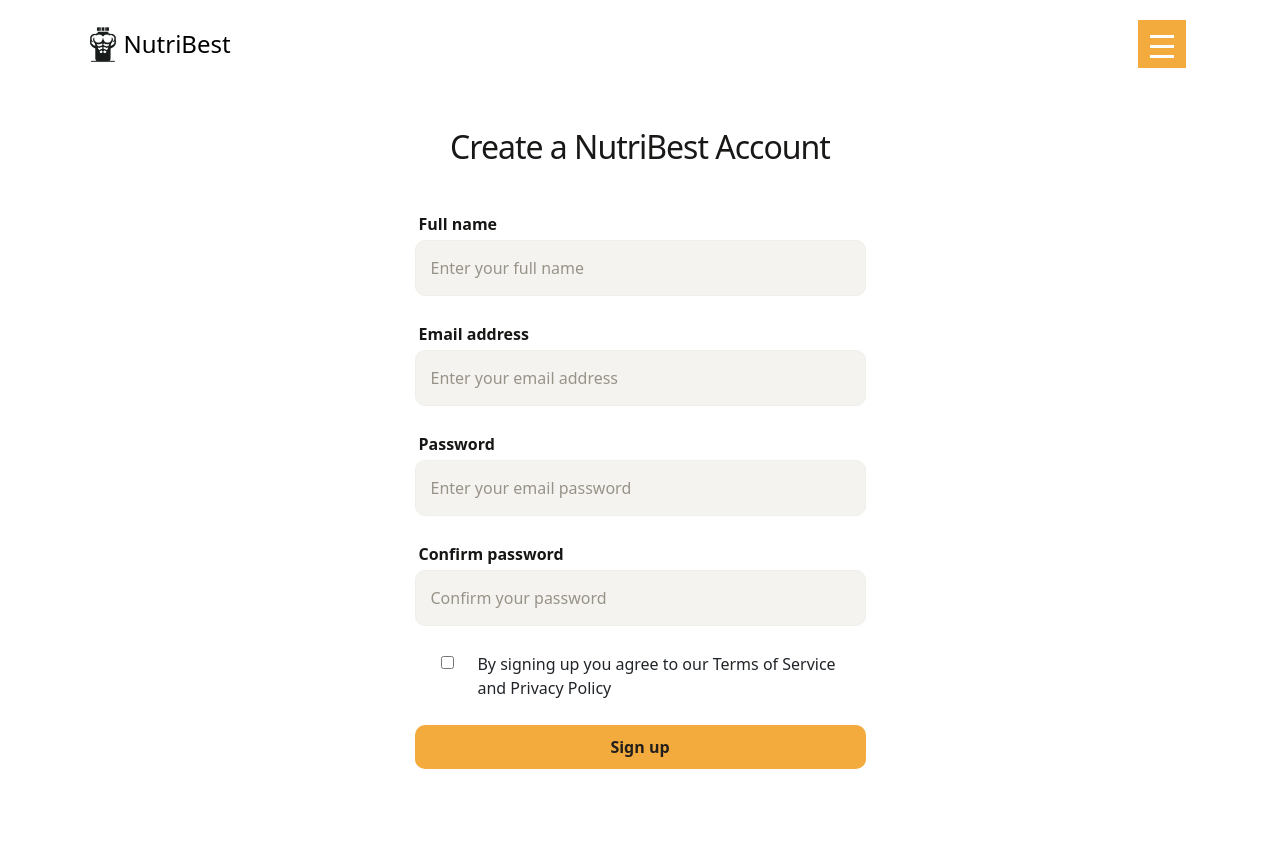
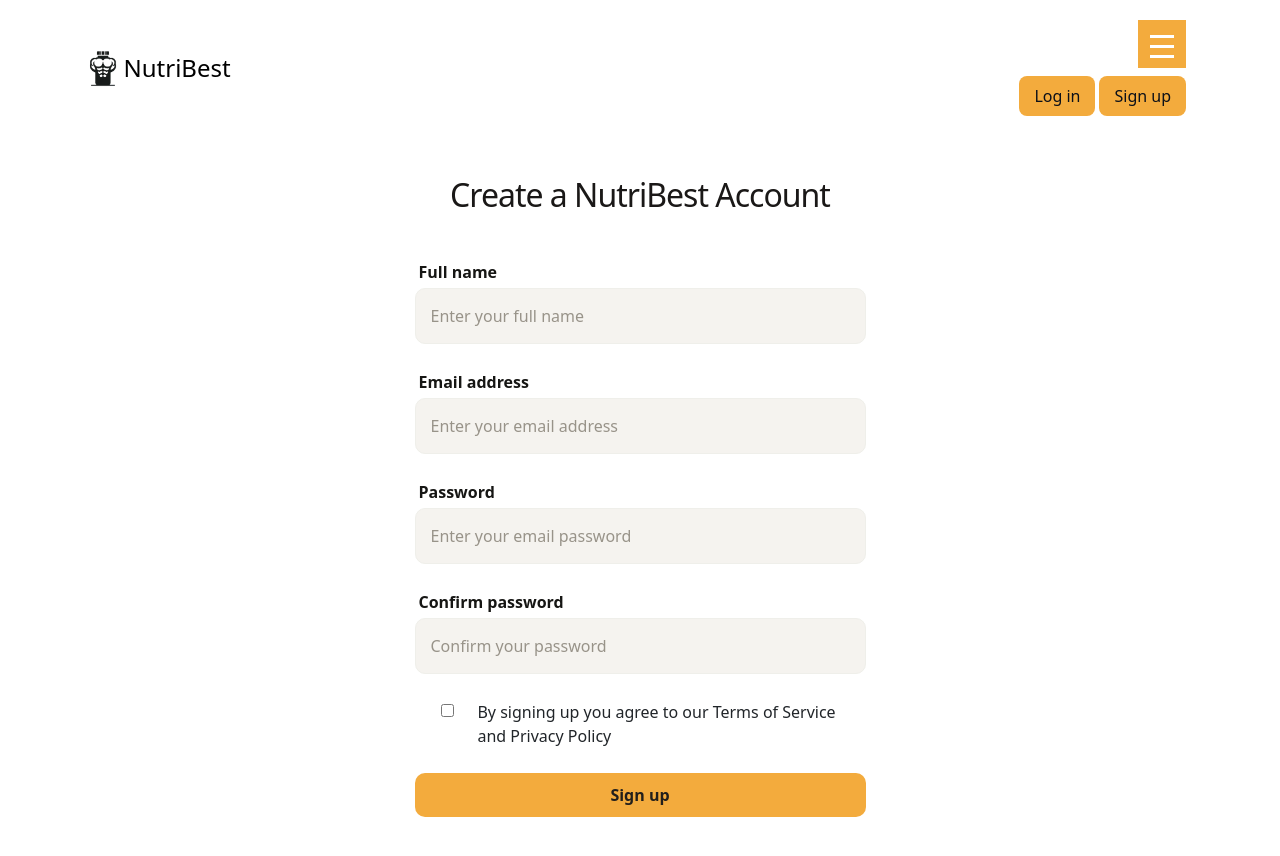
Before and after one commit to georgi2005atanasov/NutriBest, a React (Vite) app in the folder frontend/nutri-best-project/: page /register in a window 1280 px wide. Shown: the top 856 px of the page. Before the commit the page ends 800 px from the top, so only its background shows below. Built offline with nearby package versions, Linux system fonts and the light colour scheme; a web font is replaced by a local one.

Commit message:
Created login and register buttons in the navigation

```diff
--- a/frontend/nutri-best-project/src/components/MainNavigation.jsx
+++ b/frontend/nutri-best-project/src/components/MainNavigation.jsx
@@ -4,7 +4,7 @@ import { Link } from "react-router-dom";
 
 export default function MainNavigation() {
     return <div className={`container ${styles["main-navigation"]}`}>
-        <div className="row d-flex justify-content-start align-items-center">
+        <div className="row d-flex justify-content-between align-items-center">
             <div className="col-2 d-flex">
                 <div className="container">
                     <div className="row d-flex justify-content-around align-items-center">
@@ -26,7 +26,7 @@ export default function MainNavigation() {
             <div className="col-10">
                 <div className="container">
                     <div className="row">
-                        <div className="col-12">
+                        <div className="col-md-12">
                             <div className={`${styles["menu"]} d-flex justify-content-end align-items-center`}>
                                 <input type="checkbox" id={styles["check"]} />
                                 <label htmlFor={styles["check"]} className={`${styles["button"]}`}>
@@ -43,6 +43,17 @@ export default function MainNavigation() {
                             </div>
                         </div>
                     </div>
+
+                    <div className="row d-flex justify-content-end mt-2">
+                        <div className="col-md-6 d-flex justify-content-end">
+                            <div className={`${styles["nav-link"]} mx-1`}>
+                                <Link to="/login">Log in</Link>
+                            </div>
+                            <div className={`${styles["nav-link"]}`}>
+                                <Link to="/register">Sign up</Link>
+                            </div>
+                        </div>
+                    </div>
                 </div>
             </div>
         </div>
--- a/frontend/nutri-best-project/src/components/MainNavigation.module.css
+++ b/frontend/nutri-best-project/src/components/MainNavigation.module.css
@@ -7,6 +7,24 @@
 .main-navigation {
     margin-top: 20px;
     margin-bottom: 60px;
+}
+
+.nav-link {
+    padding: 8px 15px;
+    background-color: #f3ab3d;
+    margin: 0;
+    border: none;
+    border-radius: 8px;
+    transition: 0.3s ease-in;
+}
+
+.nav-link a {
+    text-decoration: none;
+    color: #0c1019;
+}
+
+.nav-link:hover {
+    background-color: #cf9236;
 }
 
 .content{
--- a/frontend/nutri-best-project/src/pages/auth/Logout.jsx
+++ b/frontend/nutri-best-project/src/pages/auth/Logout.jsx
@@ -2,5 +2,6 @@ import { redirect } from "react-router-dom";
 
 export function action() {
     localStorage.removeItem("authToken");
+    localStorage.removeItem("expiration");
     return redirect("/");
 }
--- a/frontend/nutri-best-project/src/pages/auth/Register.jsx
+++ b/frontend/nutri-best-project/src/pages/auth/Register.jsx
@@ -20,7 +20,7 @@ export default function RegisterPage() {
 
         <Form method="post" className={styles["auth-form"]}>
             {/* {data.errors.map} */}
-            <div className="container">
+            <div className="container mb-5">
                 <div className="row d-flex justify-content-center">
                     <div className="col-md-5">
                         <FormInput
```
